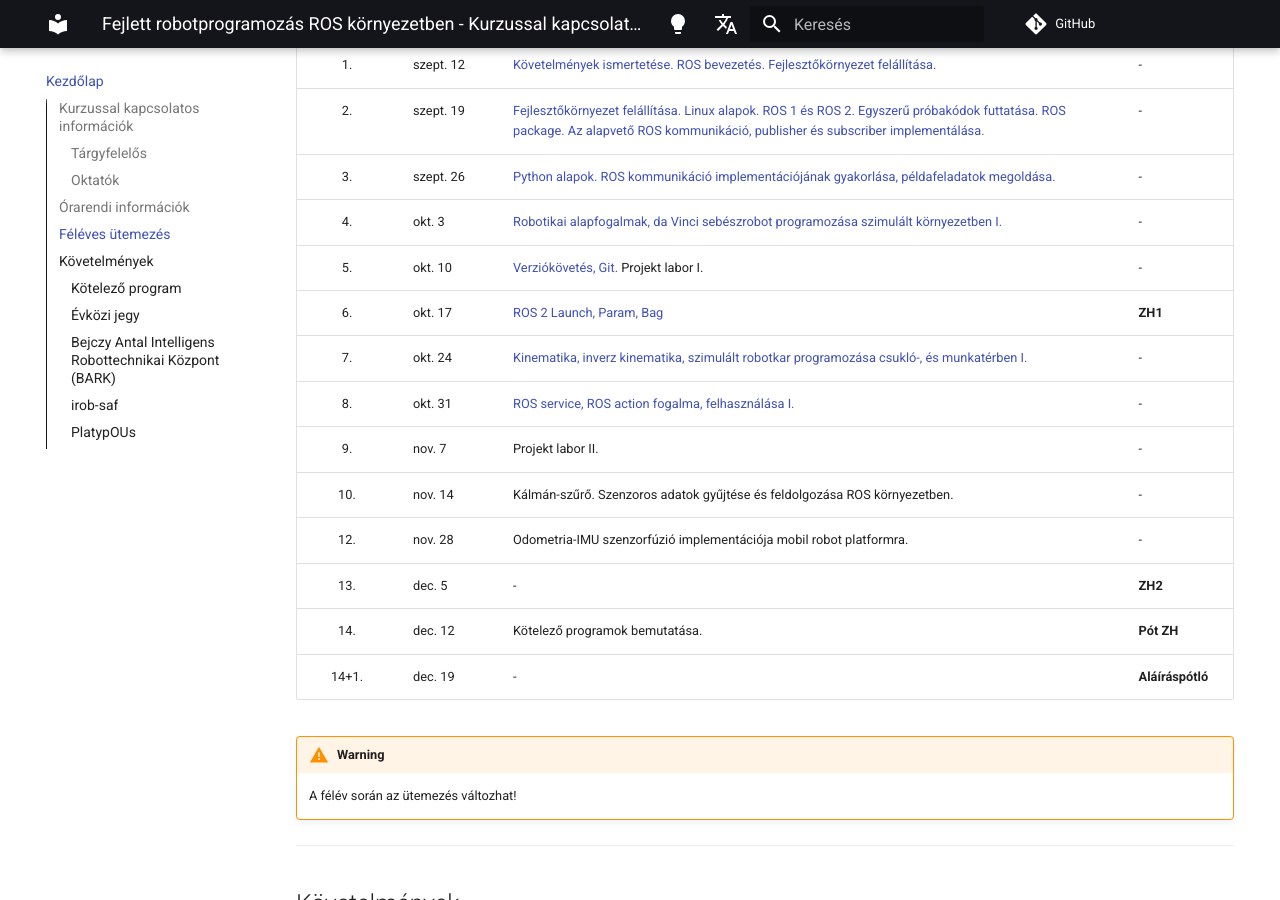
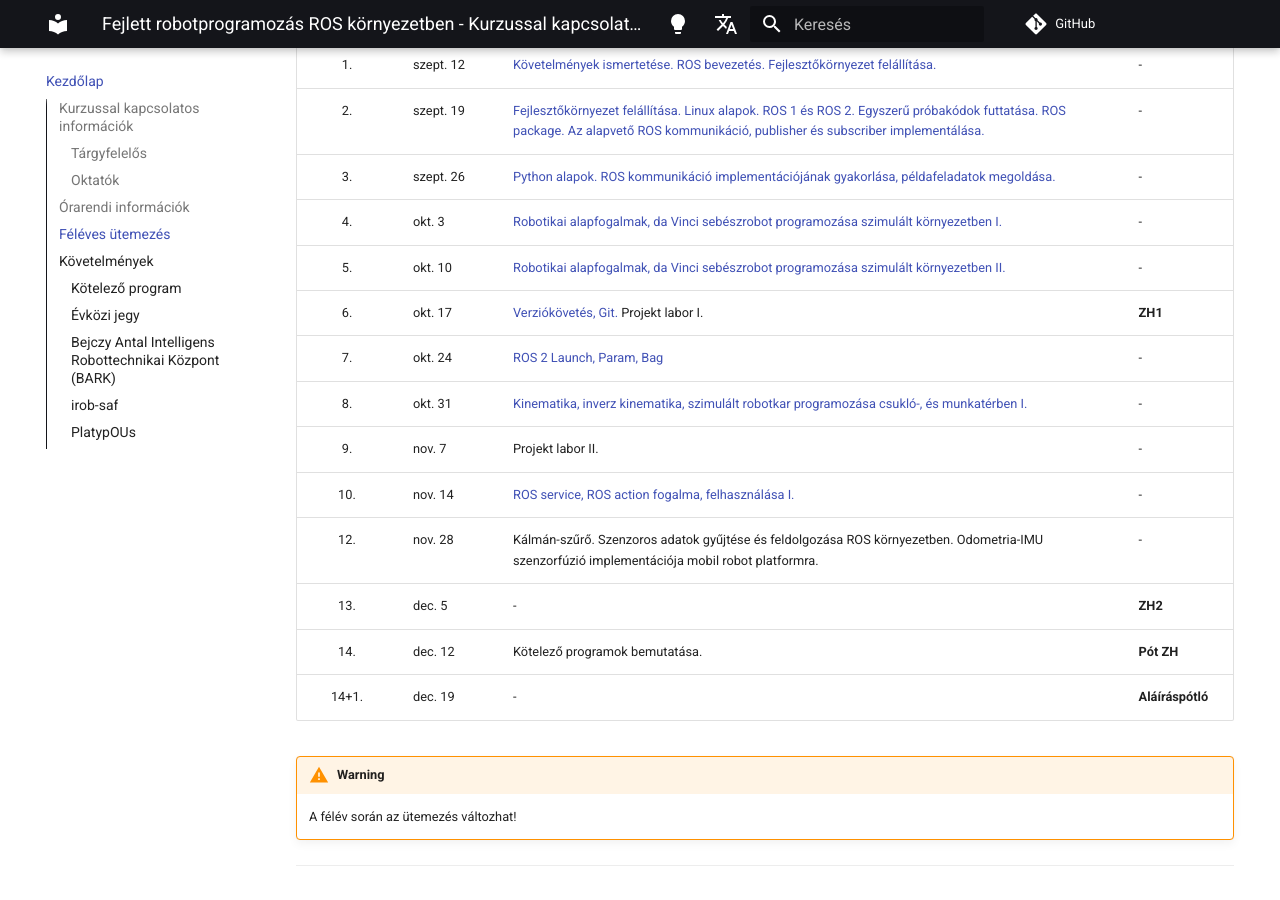
Before and after one commit to ABC-iRobotics/advanced_ros_course_materials_hu, an MkDocs documentation site: the page built from docs/index.md, in a window 1280 px wide and 900 px high, scrolled down 985 px. Built offline with MkDocs 1.6.1 and Material for MkDocs 9.7.7, drawn with Linux system fonts in a browser that asks for light colours; comment, search, counter and statistics services are not loaded.

Commit message:
DVRK update

```diff
--- a/docs/index.md
+++ b/docs/index.md
@@ -41,13 +41,13 @@ Détár Borsa
 |    2.    | szept. 19 | [Fejlesztőkörnyezet felállítása. Linux alapok. ROS 1 és ROS 2. Egyszerű próbakódok futtatása. ROS package. Az alapvető ROS kommunikáció, publisher és subscriber implementálása.](02_linux_ros_principles.md) | -                |
 |    3.    | szept. 26 | [Python alapok. ROS kommunikáció implementációjának gyakorlása, példafeladatok megoldása.](03_python_principles.md)                                                                                           | -                |
 |    4.    | okt. 3    | [Robotikai alapfogalmak, da Vinci sebészrobot programozása szimulált környezetben I.](04_da_vinci.md)                                                                                                         | -                |
-|    5.    | okt. 10   | [Verziókövetés, Git.](05_git.md) Projekt labor I.                                                                                                                                                             | -                |
-|    6.    | okt. 17   | [ROS 2 Launch, Param, Bag](06_roslaunch.md)                                                                                                                                                                   | **ZH1**          |
-|    7.    | okt. 24   | [Kinematika, inverz kinematika, szimulált robotkar programozása csukló-, és munkatérben I.](07_robotics_principles.md)                                                                                        | -                |
-|    8.    | okt. 31   | [ROS service, ROS action fogalma, felhasználása I.](08_service_action.md)                                                                                                                                     | -                |
+|    5.    | okt. 10   | [Robotikai alapfogalmak, da Vinci sebészrobot programozása szimulált környezetben II.](04_da_vinci.md)                                                                                                        | -                |
+|    6.    | okt. 17   | [Verziókövetés, Git.](05_git.md) Projekt labor I.                                                                                                                                                             | **ZH1**          |
+|    7.    | okt. 24   | [ROS 2 Launch, Param, Bag](06_roslaunch.md)                                                                                                                                                                   | -                |
+|    8.    | okt. 31   | [Kinematika, inverz kinematika, szimulált robotkar programozása csukló-, és munkatérben I.](07_robotics_principles.md)                                                                                        | -                |
 |    9.    | nov. 7    | Projekt labor II.                                                                                                                                                                                             | -                |
-|   10.    | nov. 14   | Kálmán-szűrő. Szenzoros adatok gyűjtése és feldolgozása ROS környezetben.                                                                                                                                     | -                |
-|   12.    | nov. 28   | Odometria-IMU szenzorfúzió implementációja mobil robot platformra.                                                                                                                                            | -                |
+|   10.    | nov. 14   | [ROS service, ROS action fogalma, felhasználása I.](08_service_action.md)                                                                                                                                     | -                |
+|   12.    | nov. 28   | Kálmán-szűrő. Szenzoros adatok gyűjtése és feldolgozása ROS környezetben. Odometria-IMU szenzorfúzió implementációja mobil robot platformra.                                                                  | -                |
 |   13.    | dec. 5    | -                                                                                                                                                                                                             | **ZH2**          |
 |   14.    | dec. 12   | Kötelező programok bemutatása.                                                                                                                                                                                | **Pót ZH**       |
 |  14+1.   | dec. 19   | -                                                                                                                                                                                                             | **Aláíráspótló** |
```
Also changed, not shown: docs/04_da_vinci.md (+11 -1 lines).
